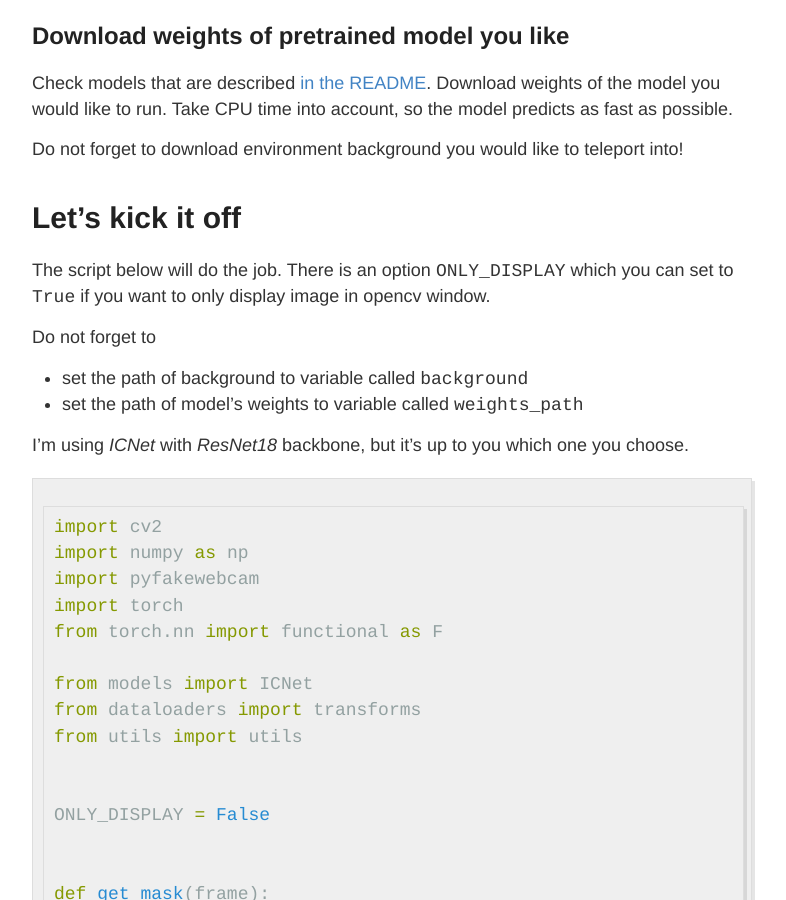
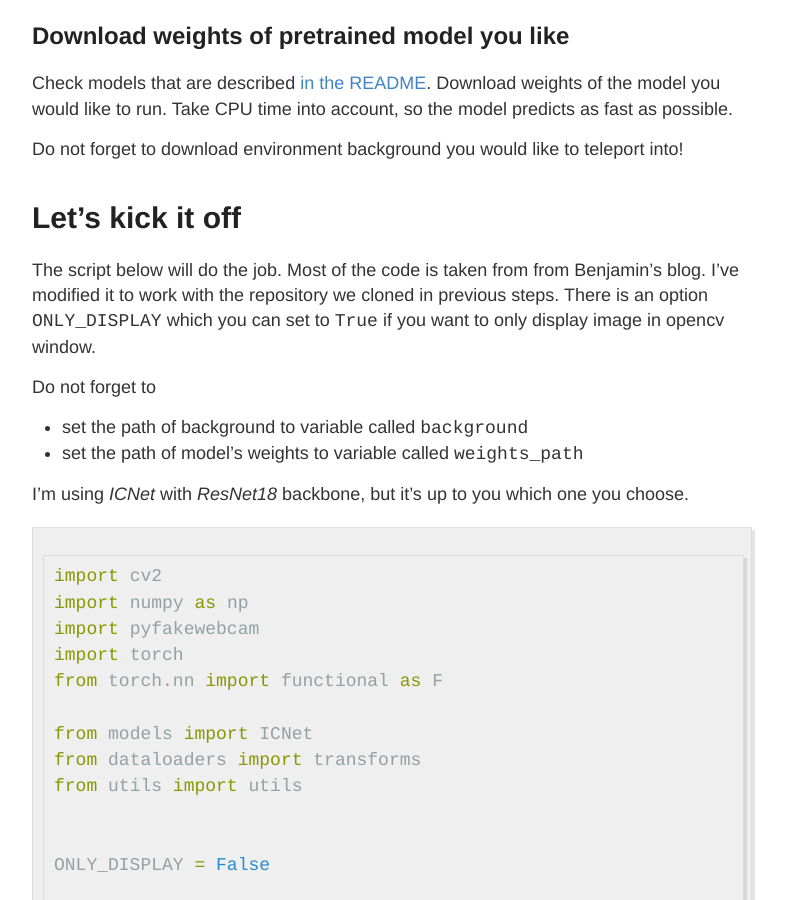
Before and after one commit to Adman/blog, a Jekyll site: the page built from _posts/2020-04-17-virtual-background.md, in a window 1280 px wide and 900 px high, scrolled down 1853 px. Shown: the whole window, without its empty margins (248-1034 px from the left). Built offline with Jekyll 4.4.1, drawn with Linux system fonts in a browser that asks for light colours.

Commit message:
update: credits
Signed-off-by: Adrian Matejov <ado.matejov@gmail.com>

```diff
--- a/_posts/2020-04-17-virtual-background.md
+++ b/_posts/2020-04-17-virtual-background.md
@@ -82,7 +82,9 @@ Do not forget to download environment background you would like to teleport into
 
 # Let's kick it off
 
-The script below will do the job. There is an option `ONLY_DISPLAY`
+The script below will do the job. Most of the code is taken from from Benjamin's blog.
+I've modified it to work with the repository we cloned in previous steps.
+There is an option `ONLY_DISPLAY`
 which you can set to `True` if you want to only display image in opencv window.
 
 Do not forget to
```
